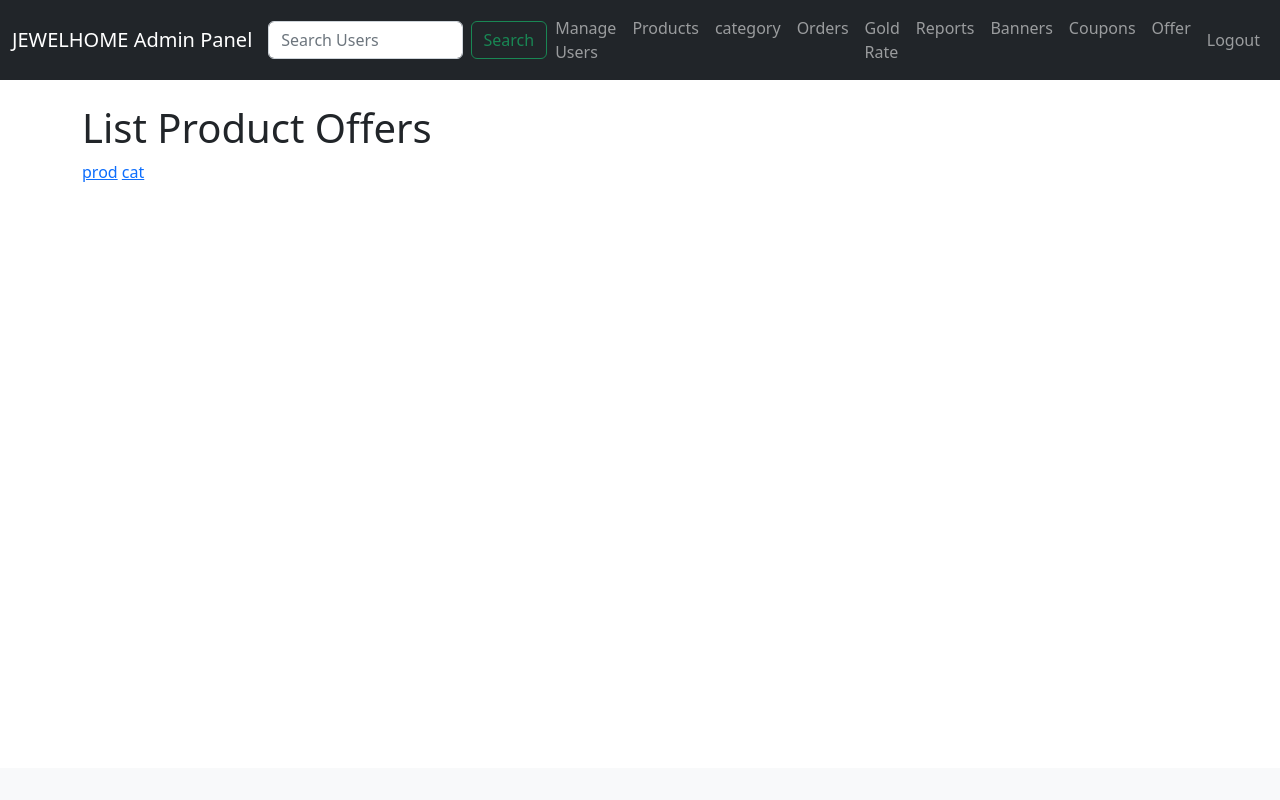
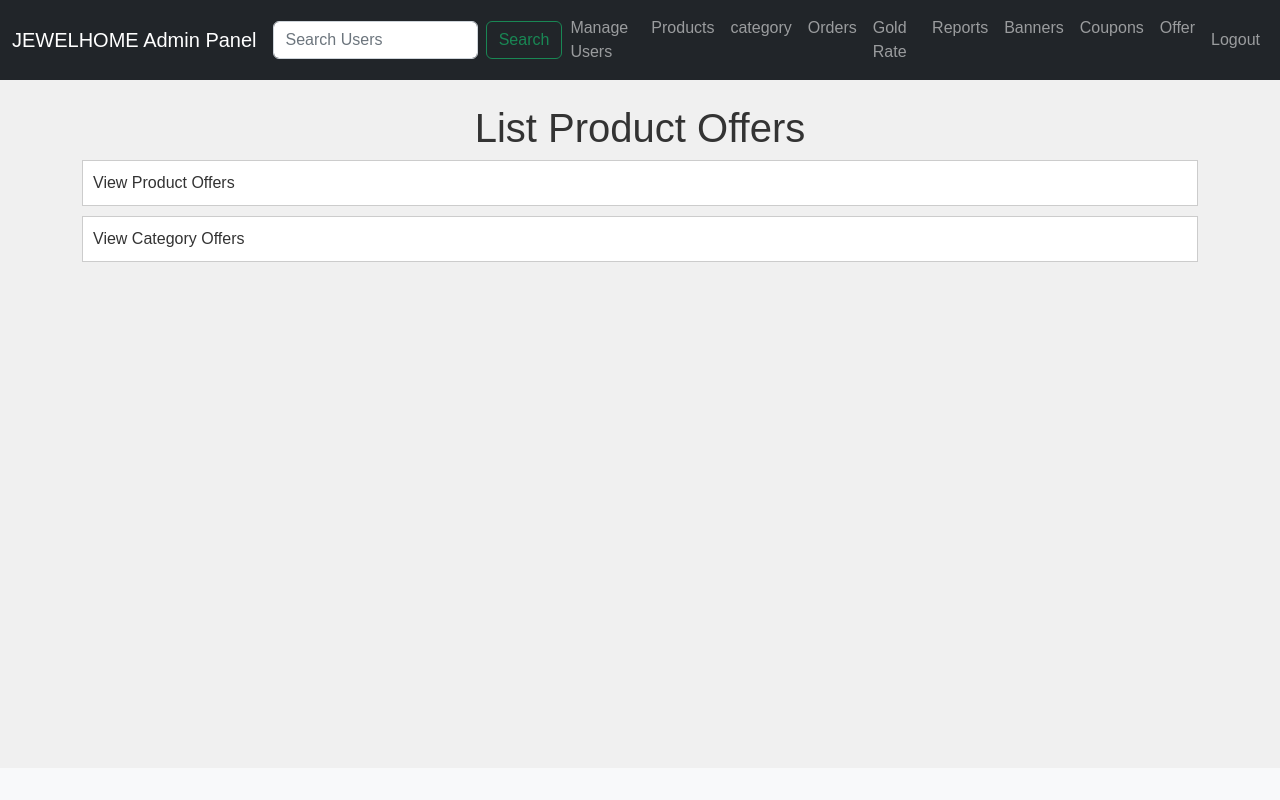
Before and after one commit to KiranBaburaj/JewelHome-Ecom-Django, a Django app: page /offers/ in a window 1280 px wide. Run offline with Django 5.2, Linux system fonts and the light colour scheme; parts of the project's set-up code (start-up, migrations or seed data) failed here and were passed over.

Commit message:
offermod+pl56

```diff
--- a/hhih-main/Jewel ecom/jewel/templates/admin/offers/offer.html
+++ b/hhih-main/Jewel ecom/jewel/templates/admin/offers/offer.html
@@ -8,12 +8,34 @@
     <meta charset="UTF-8">
     <meta name="viewport" content="width=device-width, initial-scale=1.0">
     <title>List Product Offers</title>
+    <style>
+        body {
+            font-family: Arial, sans-serif;
+            background-color: #f0f0f0;
+        }
+        h1 {
+            text-align: center;
+            color: #333;
+        }
+        .offer-link {
+            display: block;
+            margin-bottom: 10px;
+            padding: 10px;
+            background-color: #fff;
+            border: 1px solid #ccc;
+            text-decoration: none;
+            color: #333;
+        }
+        .offer-link:hover {
+            background-color: #f9f9f9;
+        }
+    </style>
 </head>
 <body>
     <h1>List Product Offers</h1>
 
-                <a href="{% url 'product_offers_list' %}">prod</a> <!-- Link to edit offer -->
-                <a href="{% url 'category_offers_list' %}">cat</a> <!-- Link to view offer -->
+    <a href="{% url 'product_offers_list' %}" class="offer-link">View Product Offers</a>
+    <a href="{% url 'category_offers_list' %}" class="offer-link">View Category Offers</a>
 
 </body>
 </html>
--- a/hhih-main/Jewel ecom/jewel/templates/user/order/checkout.html
+++ b/hhih-main/Jewel ecom/jewel/templates/user/order/checkout.html
@@ -47,12 +47,18 @@
                 </li>
               {% endfor %}
             </ul>
+
           </div>
         {% else %}
           <p>No coupons available.</p>
         {% endif %}
 
+
+
+
+
         <p class="total-cart-value">Total Cart Value: {{ user_cart.total_cart_value|floatformat:2 }}</p>
+        {% if user_cart.total_cart_value < 5000 %}     <p><strong>Delivery Charge:</strong>  100 </p>        {% endif %}
         <p><strong>Wallet Balance:</strong> {{ request.user.wallet.balance }}</p>
         <p id="balance-amount"></p> <!-- Dynamic balance amount will be displayed here -->
       </div>
--- a/hhih-main/Jewel ecom/jewel/templates/user/order/order_detail.html
+++ b/hhih-main/Jewel ecom/jewel/templates/user/order/order_detail.html
@@ -76,6 +76,11 @@
             <th scope="row"> Order Value after discount:</th>
             <td>{{ order.discounted_total }}</td>
           </tr>
+          {% if order.delivery_charge > 0 %}
+          <tr>
+              <td><strong>Delivery charge:</strong></td>
+              <td>{{ order.delivery_charge }}</td>
+          </tr>  {% endif %}
           {% if order.coupon_code %}
             <tr>
               <th scope="row">Coupon Applied:</th>
--- a/hhih-main/Jewel ecom/jewel/templates/user/order/order_successful.html
+++ b/hhih-main/Jewel ecom/jewel/templates/user/order/order_successful.html
@@ -41,6 +41,11 @@
               <th scope="row"> Order Value after discount:</th>
               <td>{{ order.discounted_total }}</td>
             </tr>
+            {% if order.delivery_charge > 0 %}
+            <tr>
+                <td><strong>Delivery charge:</strong></td>
+                <td>{{ order.delivery_charge }}</td>
+            </tr>  {% endif %}
             {% if order.coupon_code %}
               <tr>
                 <th scope="row">Coupon Applied:</th>
--- a/hhih-main/Jewel ecom/jewel/templates/user/wishlist/wishlist.html
+++ b/hhih-main/Jewel ecom/jewel/templates/user/wishlist/wishlist.html
@@ -15,7 +15,7 @@
         <tbody>
           {% for product in wishlist.products.all %}
             <tr>
-              <td>{{ product.name }}</td>
+              <td><a href="{% url 'product_detail' product_id=product.id %}">{{ product.name }}</a></td>
               <td><img src="{{ product.images.first.images.url }}" alt="{{ product.name }}" width="50" height="50"></td>
               <td>
                 <a href="{% url 'remove_from_wishlist' product.id %}" class="btn btn-danger">Remove</a>
```
Also changed, not shown: hhih-main/Jewel ecom/jewel/templates/invoice_template.html (+32 -0 lines), hhih-main/Jewel ecom/jewel/user/models.py (+4 -4 lines), hhih-main/Jewel ecom/jewel/user/views.py (+10 -11 lines).
